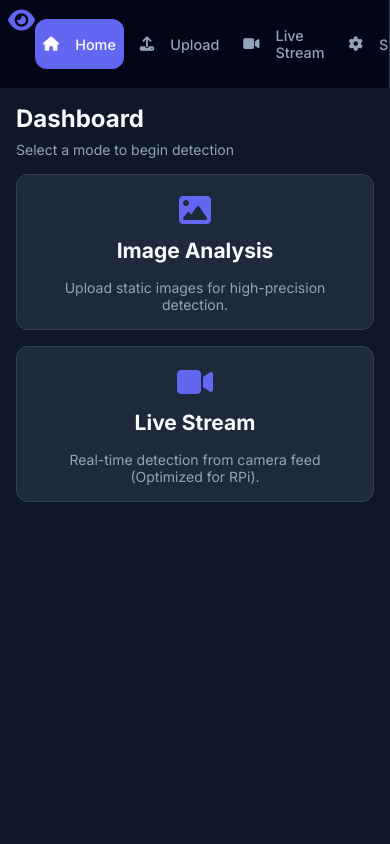
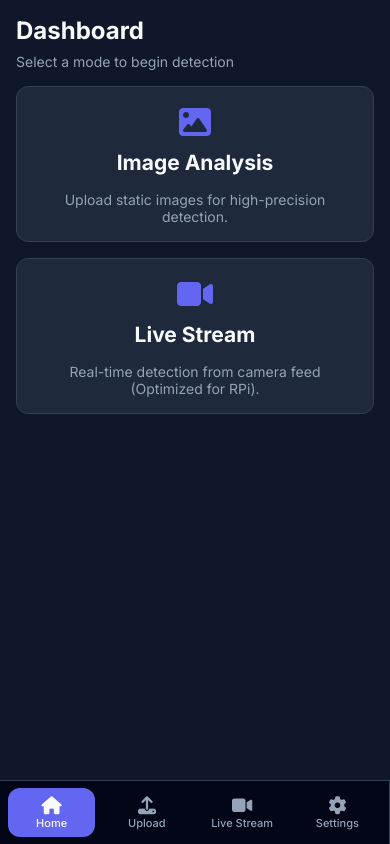
Before and after one commit to yvnalv/Training-Project, a FastAPI app: page / in a window 390 px wide. Run offline with FastAPI, Linux system fonts and the light colour scheme.

Commit message:
Fix the navbar position to bottom

```diff
--- a/static/css/style.css
+++ b/static/css/style.css
@@ -419,30 +419,64 @@ td {
     }
 }
 
+/* ===========================
+   Mobile / Small screen navbar
+   =========================== */
 @media (max-width: 768px) {
-    #app {
+
+    /* Sidebar becomes bottom bar */
+    .sidebar {
+        width: 100%;
+        height: 64px;
+        flex-direction: row;
+        position: fixed;
+        bottom: 0;
+        top: auto;
+        left: 0;
+        z-index: 1000;
+        border-top: 1px solid var(--border);
+    }
+
+    .nav-links {
+        display: flex;
+        flex-direction: row;
+        justify-content: space-evenly;
+        align-items: center;
+        width: 100%;
+        padding: 0;
+        margin: 0;
+    }
+
+    .nav-links li {
+        flex: 1;
+        justify-content: center;
+        text-align: center;
+        padding: 8px 0;
+        gap: 4px;
         flex-direction: column;
     }
 
-    .sidebar {
-        width: 100%;
-        height: auto;
-        flex-direction: row;
-        padding: 1rem;
-        align-items: center;
-        overflow-x: auto;
+    .nav-links li i {
+        font-size: 18px;
     }
 
-    .nav-links {
-        flex-direction: row;
+    .nav-links li span {
+        font-size: 11px;
+        line-height: 1;
     }
 
-    .brand span {
+    /* hide brand & status on mobile */
+    .brand,
+    .system-status,
+    .sidebar-toggle {
         display: none;
     }
 
-    .system-status {
-        display: none;
+    /* push content above bottom bar */
+    .content {
+        margin-left: 0;
+        margin-top: 0;
+        margin-bottom: 64px;
     }
 }
 
```
